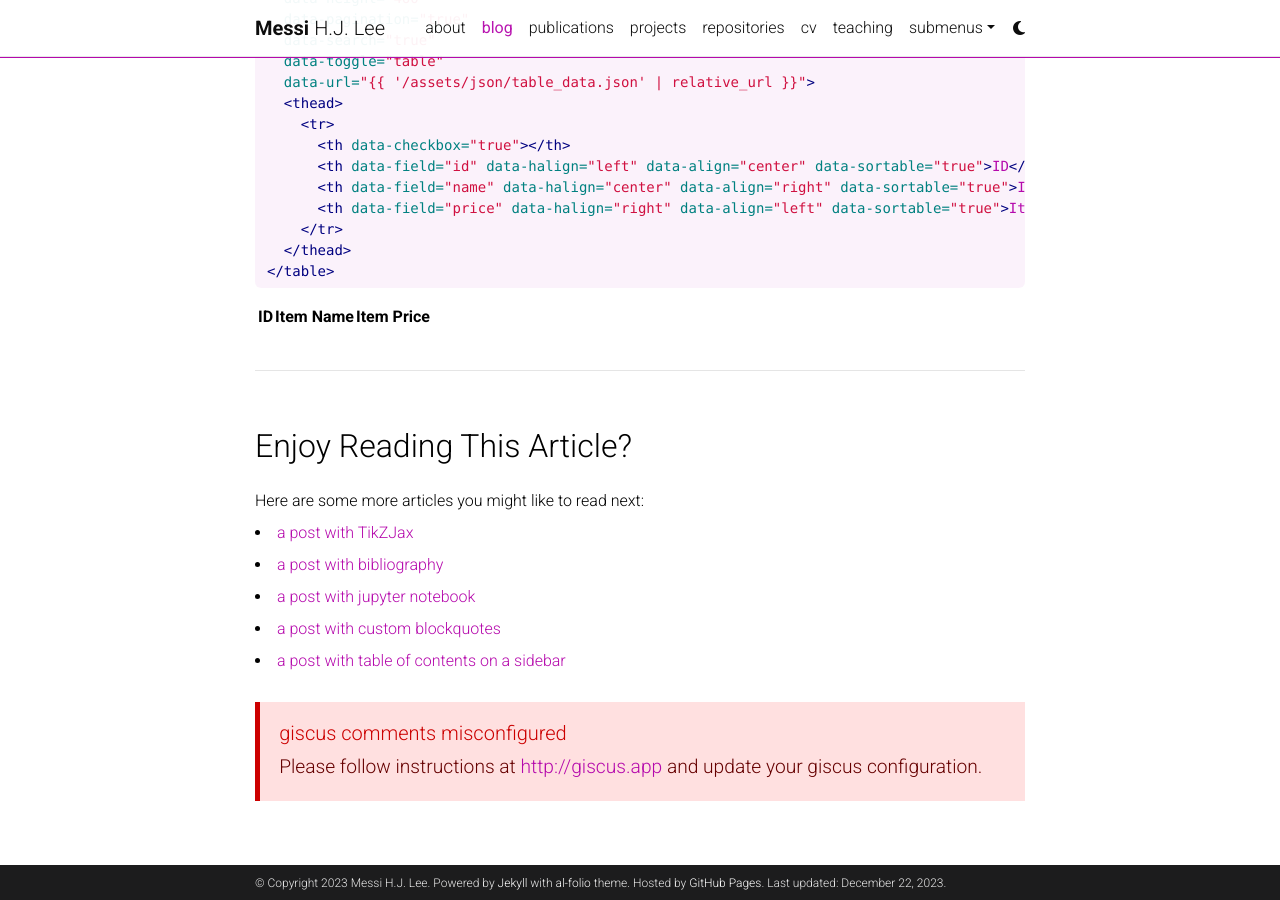
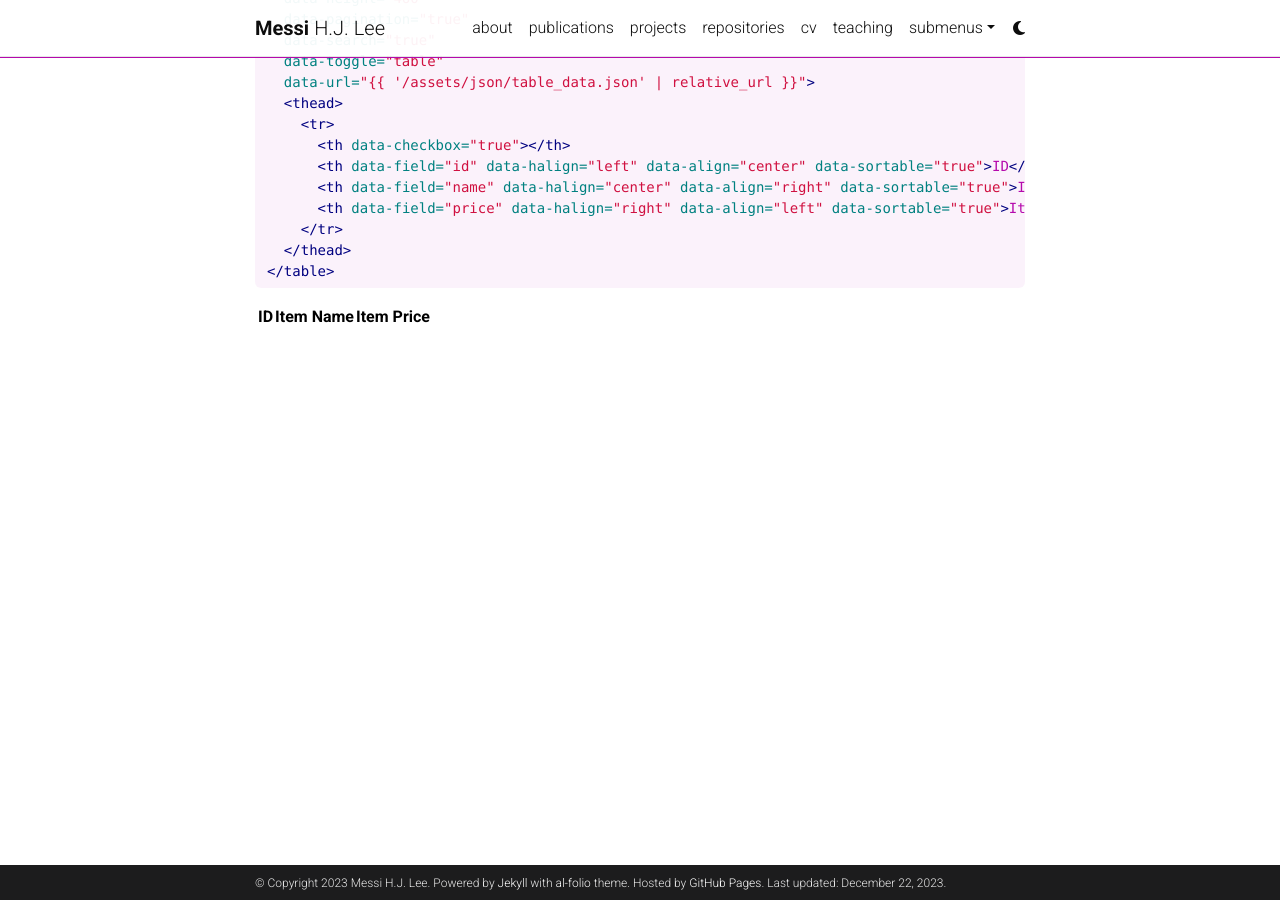
Before and after one commit to lee-messi/lee-messi.github.io, a Jekyll site: the page built from _posts/2023-03-21-tables.md, in a window 1280 px wide and 900 px high, scrolled down 1154 px. Built offline with Jekyll 4.4.1, drawn with Linux system fonts in a browser that asks for light colours; comment, search, counter and statistics services are not loaded; a style sheet for code colours, icons or effects is not loaded; some of the changed lines change nothing that is shown; some of the changed text lies outside the part shown.

Commit message:
Update _config.yml
Remove Blog section in config.yml

```diff
--- a/_config.yml
+++ b/_config.yml
@@ -114,48 +114,6 @@
 
 google_site_verification:  # your google-site-verification ID (Google Search Console)
 bing_site_verification:  # out your bing-site-verification ID (Bing Webmaster)
-
-# -----------------------------------------------------------------------------
-# Blog
-# -----------------------------------------------------------------------------
-
-blog_name: lee-messi # blog_name will be displayed in your blog page
-blog_nav_title: blog # your blog must have a title for it to be displayed in the nav bar
-blog_description: a simple whitespace theme for academics
-permalink: /blog/:year/:title/
-
-# Pagination
-pagination:
-  enabled: true
-
-related_blog_posts:
-  enabled: true
-  max_related: 5
-
-# Giscus comments (RECOMMENDED)
-# Follow instructions on https://giscus.app/ to setup for your repo to fill out
-# the information below.
-giscus:
-  repo:                          # <your-github-user-name>/<your-github-repo-name>
-  category: Comments             # name of the category under which discussions will be created
-  mapping: title                 # identify discussions by post title
-  strict: 1                      # use strict identification mode
-  reactions_enabled: 1           # enable (1) or disable (0) emoji reactions
-  input_position: bottom         # whether to display input form below (bottom) or above (top) the comments
-  theme: preferred_color_scheme  # name of the color scheme (preferred works well with al-folio light/dark mode)
-  emit_metadata: 0
-  lang: en
-
-# Disqus comments (DEPRECATED)
-disqus_shortname: al-folio # put your disqus shortname
-# https://help.disqus.com/en/articles/1717111-what-s-a-shortname
-
-# External sources.
-# If you have blog posts published on medium.com or other external sources,
-# you can display them in your blog by adding a link to the RSS feed.
-external_sources:
-  - name: medium.com
-    rss_url: https://medium.com/@al-folio/feed
 
 # -----------------------------------------------------------------------------
 # Collections
```
